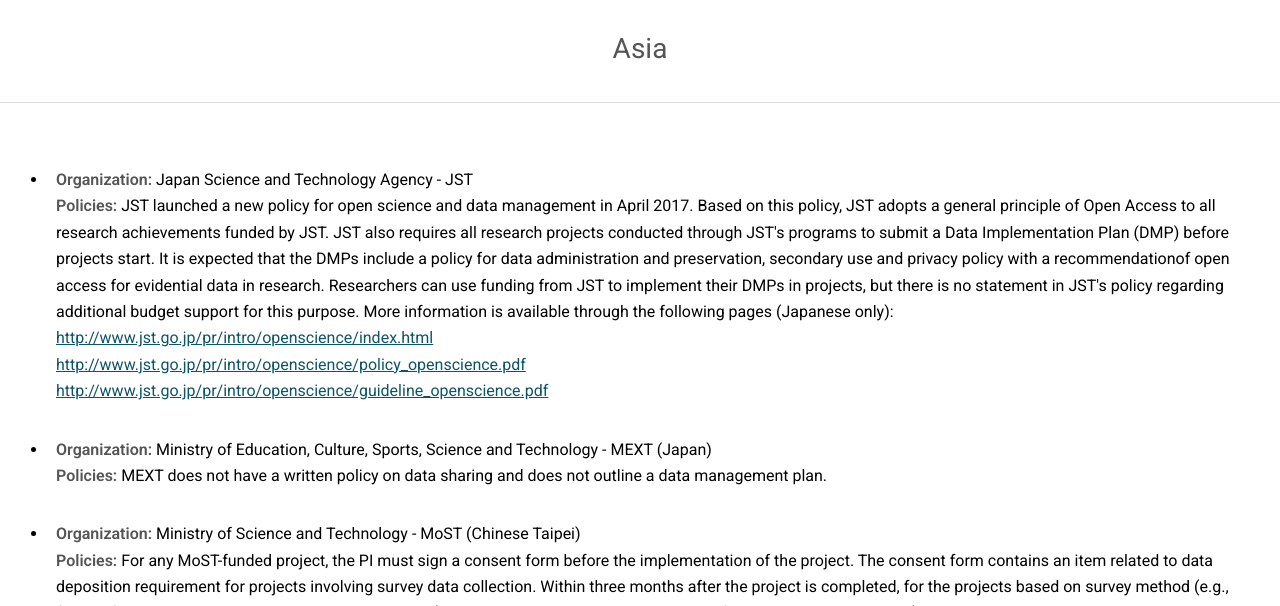
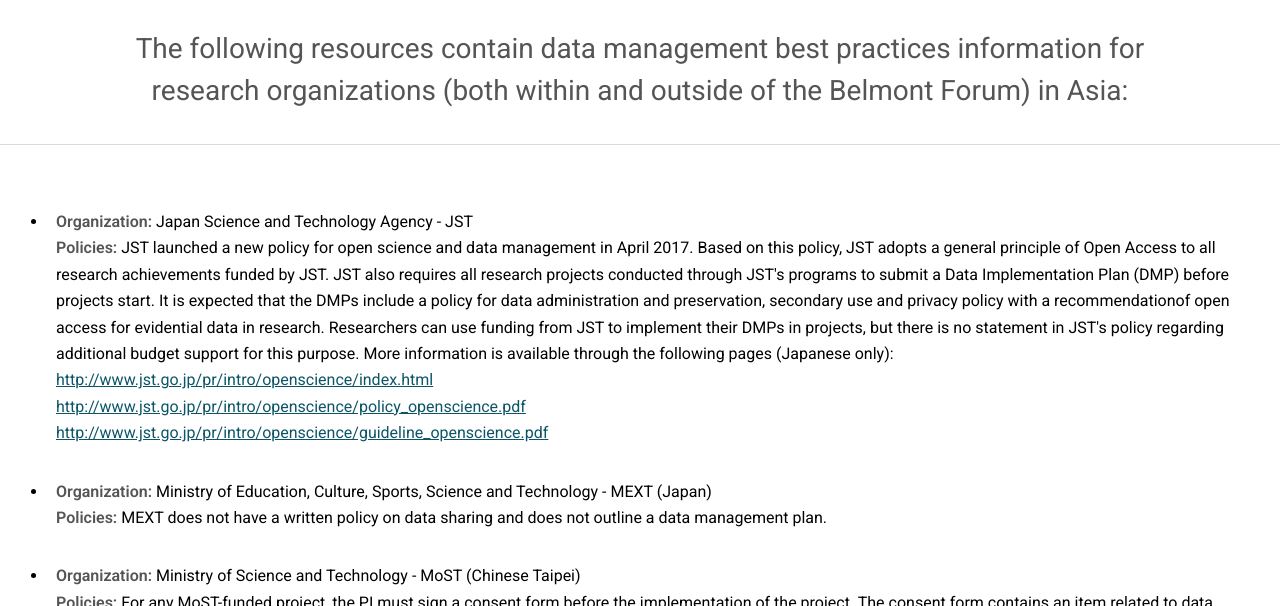
Before and after one commit to bfe-inf/toolkit, a Jekyll site: the page built from bp&s-asia.html, in a window 1280 px wide and 900 px high, cut to the strip 294-900 px from the top of the window. Built offline with Jekyll 4.4.1, drawn with Linux system fonts in a browser that asks for light colours.

Commit message:
Update bp&s-asia.html

```diff
--- a/bp&s-asia.html
+++ b/bp&s-asia.html
@@ -48,7 +48,7 @@
 			<section id="main" class="wrapper" style="padding-bottom: 0px;">
 				<div class="inner">
 					<header class="align-center">
-						<h3>Asia</h3>
+						<h3>The following resources contain data management best practices information for research organizations (both within and outside of the Belmont Forum) in Asia:</h3>
 					</header>
 			</section>
 			<hr>
```
